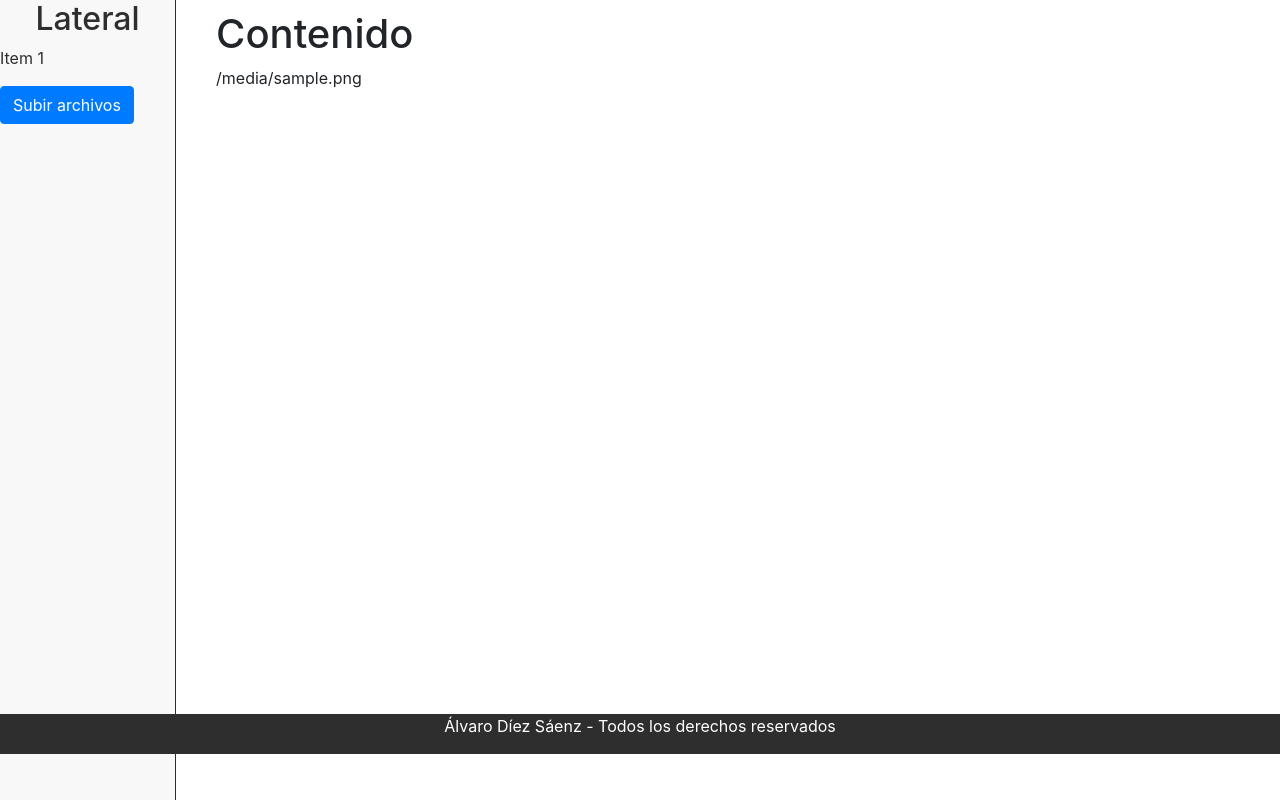
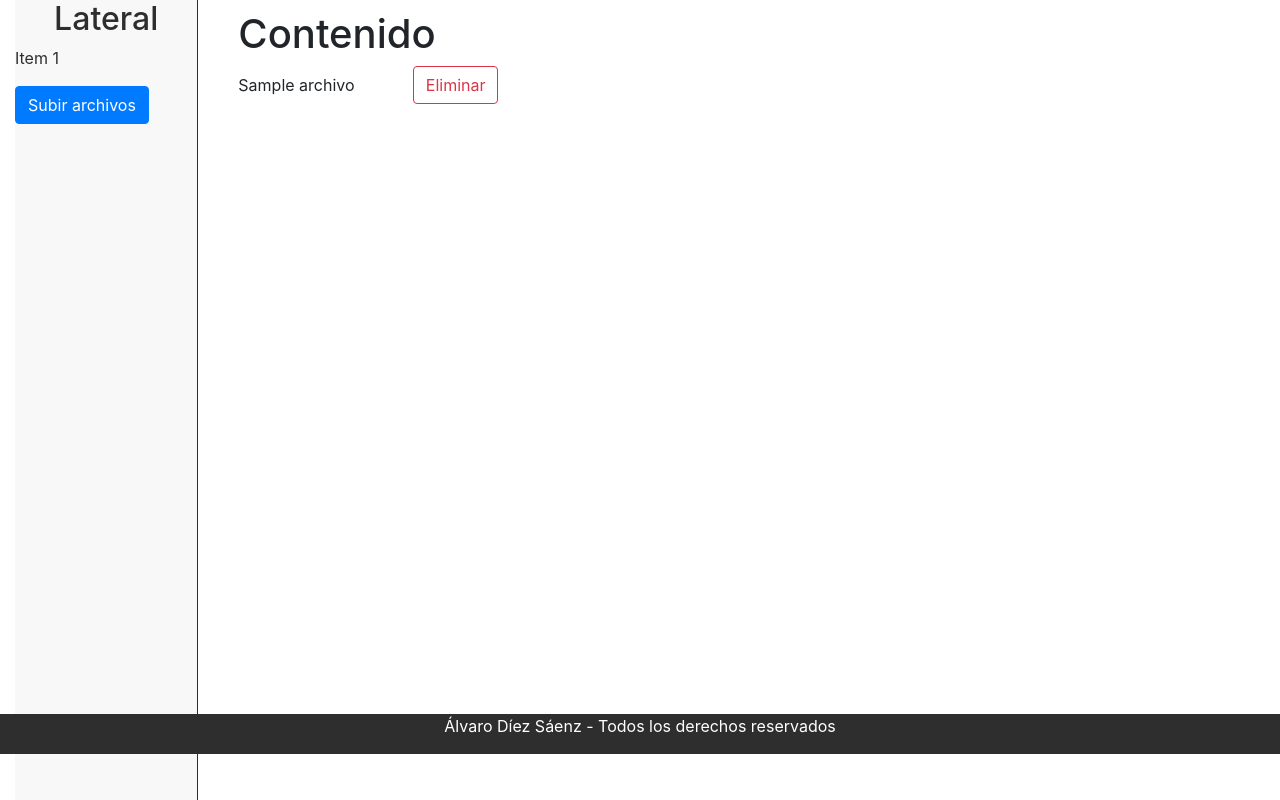
Before and after one commit to ads1010/TFG, a Flask app: template templates/home.html in a window 1280 px wide. Shown: the part 46-846 px from the top of the page. Run offline with Flask 3, Linux system fonts and the light colour scheme; the template is opened without the code that fills it: most values are stand-ins (such as "Sample title", 1, 10 or a date in 2020); some libraries are stand-ins or nearby versions.

Commit message:
Eliminado de archivos y pequeña adaptacion de disposición en home

```diff
--- a/app.py
+++ b/app.py
@@ -95,7 +95,7 @@ def inicio():
     files=listar_archivos()
     return render_template('home.html', nombre_usuario=current_user.usuario, files= files)
 
-#Vista Home
+
 @app.route('/upload',methods=['GET', 'POST'])
 @login_required
 def upload():
@@ -108,6 +108,15 @@ def upload():
         file.save(os.path.join(user_folder, filename))
     return render_template('uploadPop.html')
 
+@app.route('/delete/<nombre_archivo>', methods=['POST'])
+@login_required
+def delete_archivo(nombre_archivo):
+    user_folder = os.path.join(UPLOAD_FOLDER, current_user.usuario)
+    archivo = os.path.join(user_folder, nombre_archivo)
+    if os.path.exists(archivo):
+        os.remove(archivo)
+    return redirect(url_for('inicio'))  # Recargamos la pagina inico
+
 if __name__ == '__main__':
     with app.app_context():
         db.create_all()  # Crea las tablas en la base de datos si no existen
--- a/templates/home.html
+++ b/templates/home.html
@@ -21,31 +21,35 @@
         </div>
     </header>
     <div class="d-flex">
-        <div class="row"> <!-- organiza  contenido en filas -->
         <!-- Barra lateral -->
-            <div class="col-xs-12 col-md-6">
+        <div class="col-xs-12 col-md-2 ">
             <div class="sidebar">
                 <h2>Lateral</h2>
-                    <!--<form method="POST" action="/upload" enctype="multipart/form-data">
-                        <input type="file" class="form-control-file text-white" name="file">
-                        <button type="submit" class="btn btn-primary">Subir archivo</button>
-                    </form>-->
                 <p>Item 1 </p>
-                    <button id="abrirPopup" class="btn btn-primary" >Subir archivos</button>
+                <button id="abrirPopup" class="btn btn-primary">Subir archivos</button>
             </div>
         </div>
 
         <!-- Contenido principal -->
-            <div class="col-xs-12 col-md-6">
-                <div class="content">
+        <div class="col-xs-12 col-md-10">
+            <div class="content">  <!-- Configuracion temporal para el contenido, buscando disposicion final-->
                 <h1>Contenido</h1>
-                    {% for i in files %}
-                    <p>{{i}}</p>
+                {% for archivo in files %}
+                <div class="row align-items-center">
+                    <div class="col-xs-12 col-md-2">{{ archivo }}</div>
+
+                    <div class="col-xs-12 col-md-8">
+                        <form method="POST" action="/delete/{{ archivo }}">
+                            <button type="submit" class="btn btn-outline-danger">Eliminar</button>
+                        </form>
+                    </div>
+
+                </div>
                 {% endfor %}
             </div>
         </div>
     </div>
-    </div>
+
     <footer class="mt-5">
         <div class="container">
             <p>Álvaro Díez Sáenz - Todos los derechos reservados</p>
```
Lines whose indentation alone changed are shown as unchanged.
